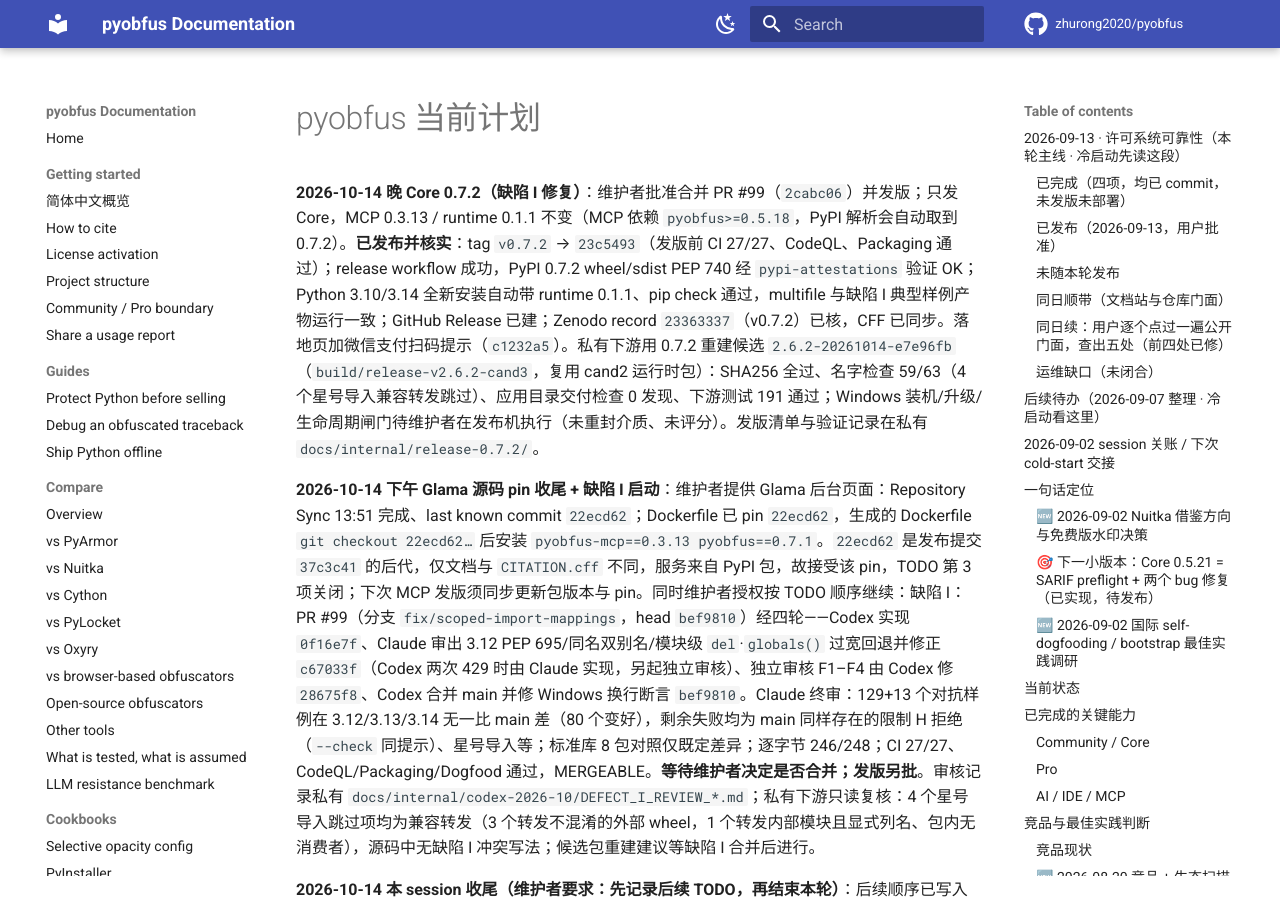
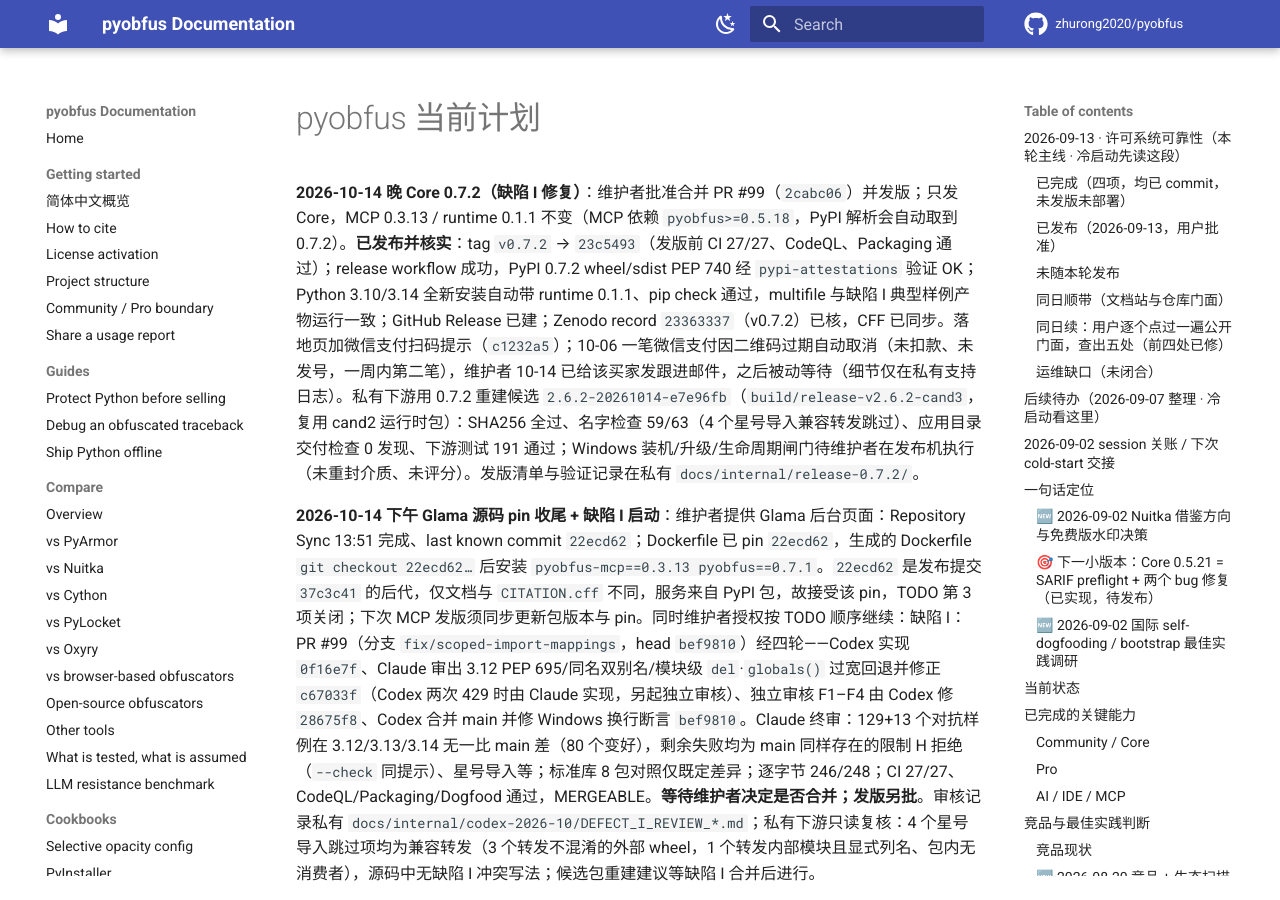
Before and after one commit to zhurong2020/pyobfus, an MkDocs documentation site: the page built from docs/CURRENT_PLAN_ZH.md, in a window 1280 px wide and 900 px high. Built offline with MkDocs 1.6.1 and Material for MkDocs 9.7.7, drawn with Linux system fonts in a browser that asks for light colours; comment, search, counter and statistics services are not loaded.

Commit message:
docs: record WeChat Pay buyer follow-up
Co-Authored-By: Claude Opus 5.5 <noreply@anthropic.com>

```diff
--- a/docs/CURRENT_PLAN_ZH.md
+++ b/docs/CURRENT_PLAN_ZH.md
@@ -1,6 +1,6 @@
 # pyobfus 当前计划
 
-**2026-10-14 晚 Core 0.7.2（缺陷 I 修复）**：维护者批准合并 PR #99（`2cabc06`）并发版；只发 Core，MCP 0.3.13 / runtime 0.1.1 不变（MCP 依赖 `pyobfus>=0.5.18`，PyPI 解析会自动取到 0.7.2）。**已发布并核实**：tag `v0.7.2` → `23c5493`（发版前 CI 27/27、CodeQL、Packaging 通过）；release workflow 成功，PyPI 0.7.2 wheel/sdist PEP 740 经 `pypi-attestations` 验证 OK；Python 3.10/3.14 全新安装自动带 runtime 0.1.1、pip check 通过，multifile 与缺陷 I 典型样例产物运行一致；GitHub Release 已建；Zenodo record `23363337`（v0.7.2）已核，CFF 已同步。落地页加微信支付扫码提示（`c1232a5`）。私有下游用 0.7.2 重建候选 `2.6.2-20261014-e7e96fb`（`build/release-v2.6.2-cand3`，复用 cand2 运行时包）：SHA256 全过、名字检查 59/63（4 个星号导入兼容转发跳过）、应用目录交付检查 0 发现、下游测试 191 通过；Windows 装机/升级/生命周期闸门待维护者在发布机执行（未重封介质、未评分）。发版清单与验证记录在私有 `docs/internal/release-0.7.2/`。
+**2026-10-14 晚 Core 0.7.2（缺陷 I 修复）**：维护者批准合并 PR #99（`2cabc06`）并发版；只发 Core，MCP 0.3.13 / runtime 0.1.1 不变（MCP 依赖 `pyobfus>=0.5.18`，PyPI 解析会自动取到 0.7.2）。**已发布并核实**：tag `v0.7.2` → `23c5493`（发版前 CI 27/27、CodeQL、Packaging 通过）；release workflow 成功，PyPI 0.7.2 wheel/sdist PEP 740 经 `pypi-attestations` 验证 OK；Python 3.10/3.14 全新安装自动带 runtime 0.1.1、pip check 通过，multifile 与缺陷 I 典型样例产物运行一致；GitHub Release 已建；Zenodo record `23363337`（v0.7.2）已核，CFF 已同步。落地页加微信支付扫码提示（`c1232a5`）；10-06 一笔微信支付因二维码过期自动取消（未扣款、未发号，一周内第二笔），维护者 10-14 已给该买家发跟进邮件，之后被动等待（细节仅在私有支持日志）。私有下游用 0.7.2 重建候选 `2.6.2-20261014-e7e96fb`（`build/release-v2.6.2-cand3`，复用 cand2 运行时包）：SHA256 全过、名字检查 59/63（4 个星号导入兼容转发跳过）、应用目录交付检查 0 发现、下游测试 191 通过；Windows 装机/升级/生命周期闸门待维护者在发布机执行（未重封介质、未评分）。发版清单与验证记录在私有 `docs/internal/release-0.7.2/`。
 
 **2026-10-14 下午 Glama 源码 pin 收尾 + 缺陷 I 启动**：维护者提供 Glama 后台页面：Repository Sync 13:51 完成、last known commit `22ecd62`；Dockerfile 已 pin `22ecd62`，生成的 Dockerfile `git checkout 22ecd62…` 后安装 `pyobfus-mcp==0.3.13 pyobfus==0.7.1`。`22ecd62` 是发布提交 `37c3c41` 的后代，仅文档与 `CITATION.cff` 不同，服务来自 PyPI 包，故接受该 pin，TODO 第 3 项关闭；下次 MCP 发版须同步更新包版本与 pin。同时维护者授权按 TODO 顺序继续：缺陷 I：PR #99（分支 `fix/scoped-import-mappings`，head `bef9810`）经四轮——Codex 实现 `0f16e7f`、Claude 审出 3.12 PEP 695/同名双别名/模块级 `del`·`globals()` 过宽回退并修正 `c67033f`（Codex 两次 429 时由 Claude 实现，另起独立审核）、独立审核 F1–F4 由 Codex 修 `28675f8`、Codex 合并 main 并修 Windows 换行断言 `bef9810`。Claude 终审：129+13 个对抗样例在 3.12/3.13/3.14 无一比 main 差（80 个变好），剩余失败均为 main 同样存在的限制 H 拒绝（`--check` 同提示）、星号导入等；标准库 8 包对照仅既定差异；逐字节 246/248；CI 27/27、CodeQL/Packaging/Dogfood 通过，MERGEABLE。**等待维护者决定是否合并；发版另批**。审核记录私有 `docs/internal/codex-2026-10/DEFECT_I_REVIEW_*.md`；私有下游只读复核：4 个星号导入跳过项均为兼容转发（3 个转发不混淆的外部 wheel，1 个转发内部模块且显式列名、包内无消费者），源码中无缺陷 I 冲突写法；候选包重建建议等缺陷 I 合并后进行。
 
```
Also changed, not shown: CLAUDE.md (+1 -1 lines).
